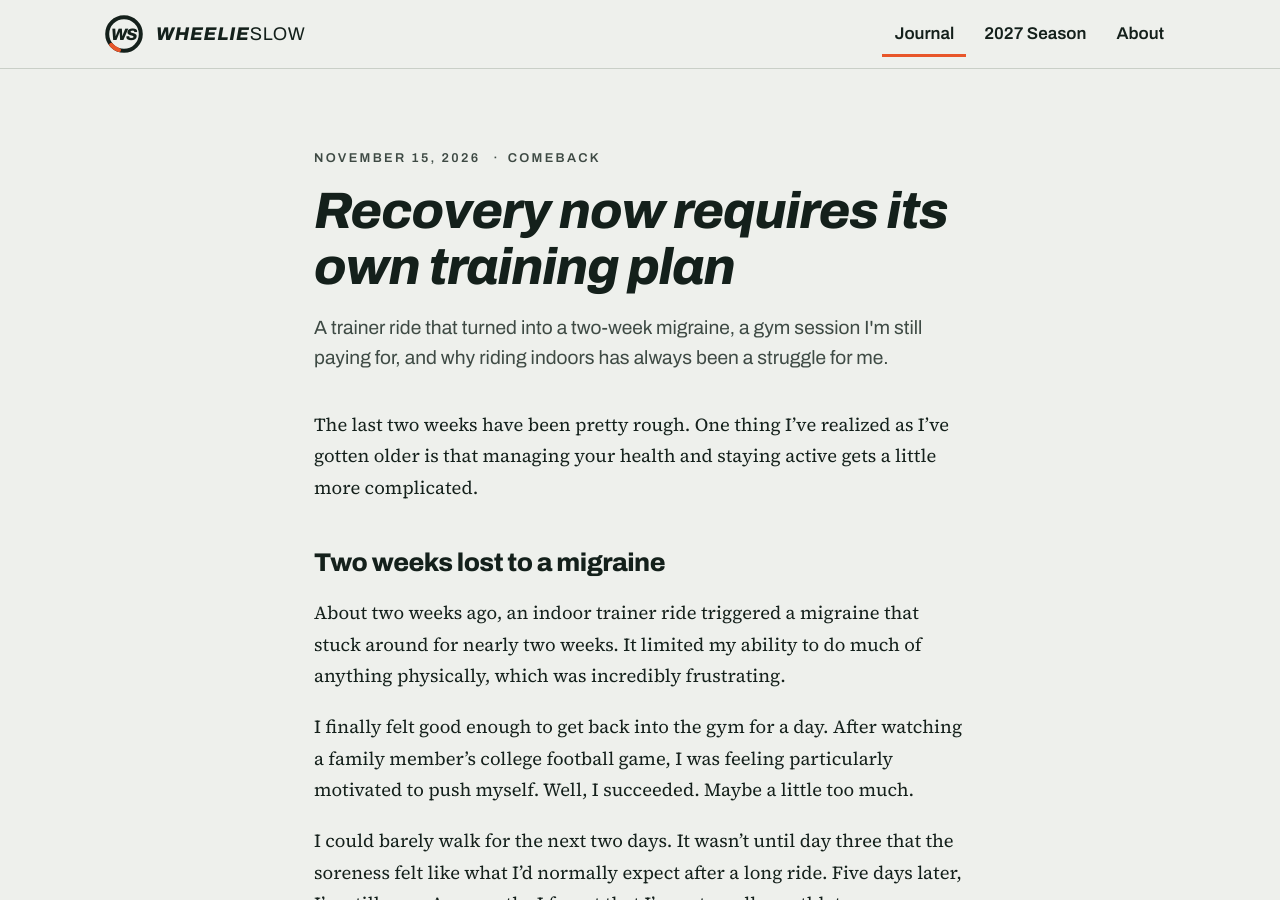
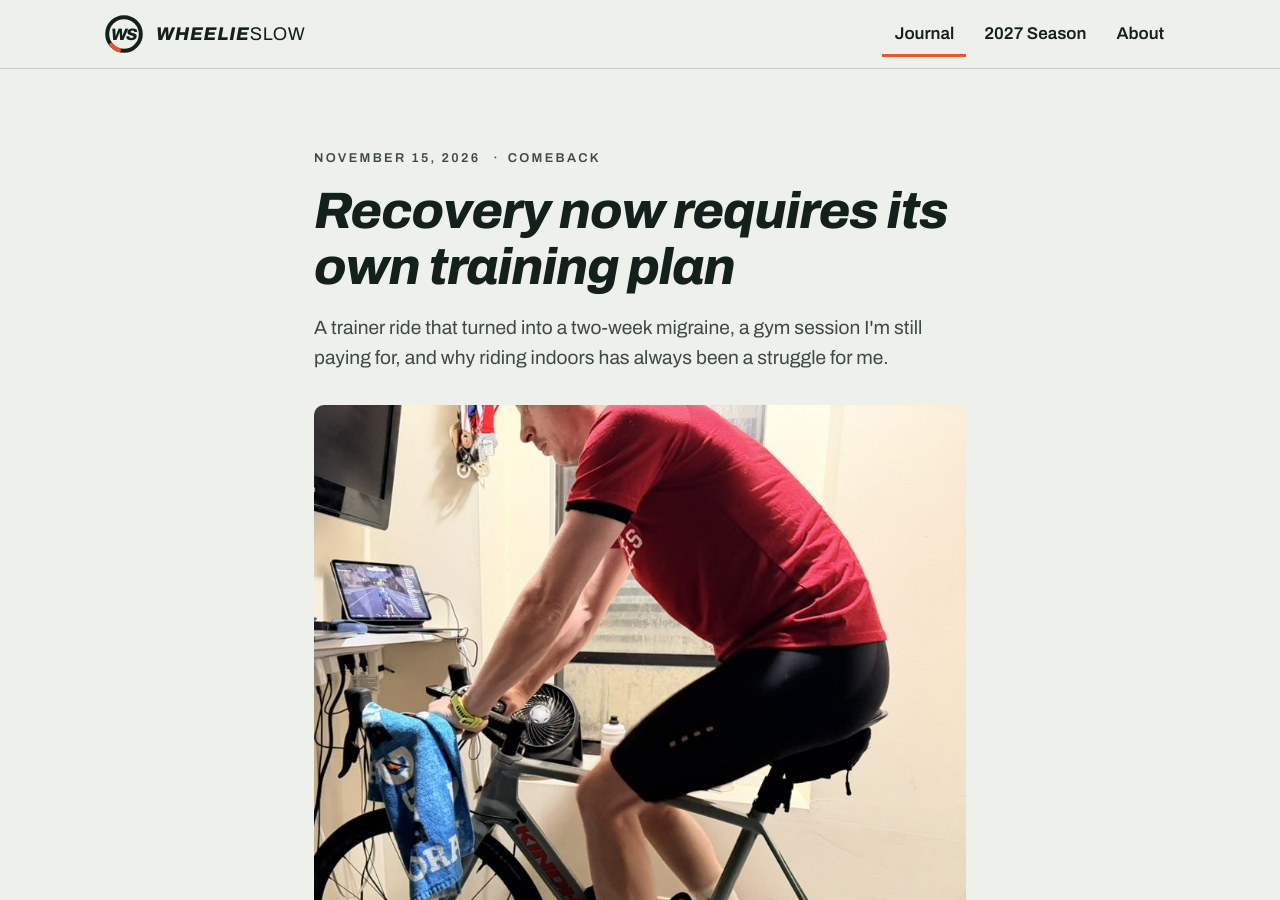
Before and after one commit to piotrowskibrian-cmd/wheelieslow, a Jekyll site: the page built from _posts/2026-11-15-recovery-needs-a-training-plan.md, in a window 1280 px wide and 900 px high. Built offline with Jekyll 4.4.1, drawn with Linux system fonts in a browser that asks for light colours.

Commit message:
Add trainer photo to Sunday's post
Co-Authored-By: Claude Opus 5.5 <noreply@anthropic.com>
Claude-Session: https://claude.ai/code/session_015d33gq1btUah5R8WBzrQsw

```diff
--- a/_posts/2026-11-15-recovery-needs-a-training-plan.md
+++ b/_posts/2026-11-15-recovery-needs-a-training-plan.md
@@ -3,6 +3,8 @@ title: "Recovery now requires its own training plan"
 date: 2026-11-15 18:00:00
 category: Comeback
 summary: "A trainer ride that turned into a two-week migraine, a gym session I'm still paying for, and why riding indoors has always been a struggle for me."
+image: /assets/img/posts/trainer-setup.jpg
+image_alt: "Brian riding his bike on an indoor trainer at home, with a fan, a towel on the handlebars and a tablet showing a virtual ride"
 ---
 
 The last two weeks have been pretty rough. One thing I've realized as I've gotten older is that managing your health and staying active gets a little more complicated.
```
Also changed, not shown: assets/img/posts/trainer-setup.jpg (added).
